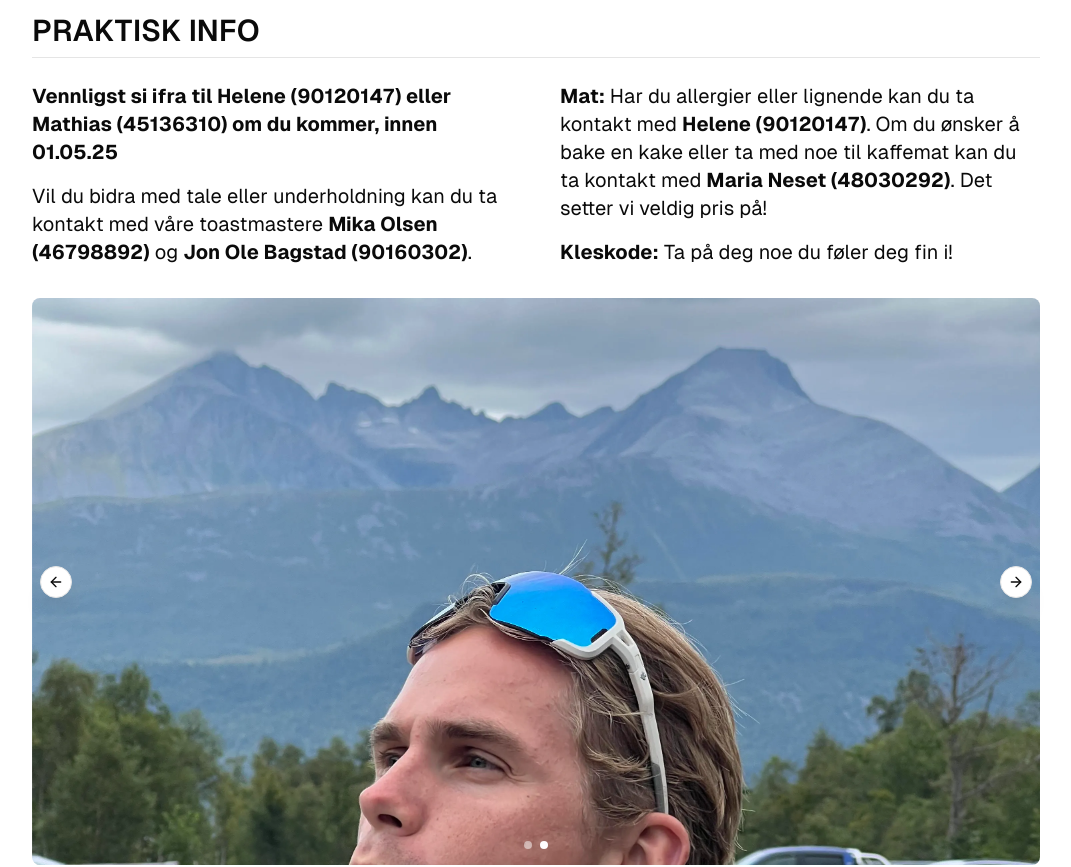
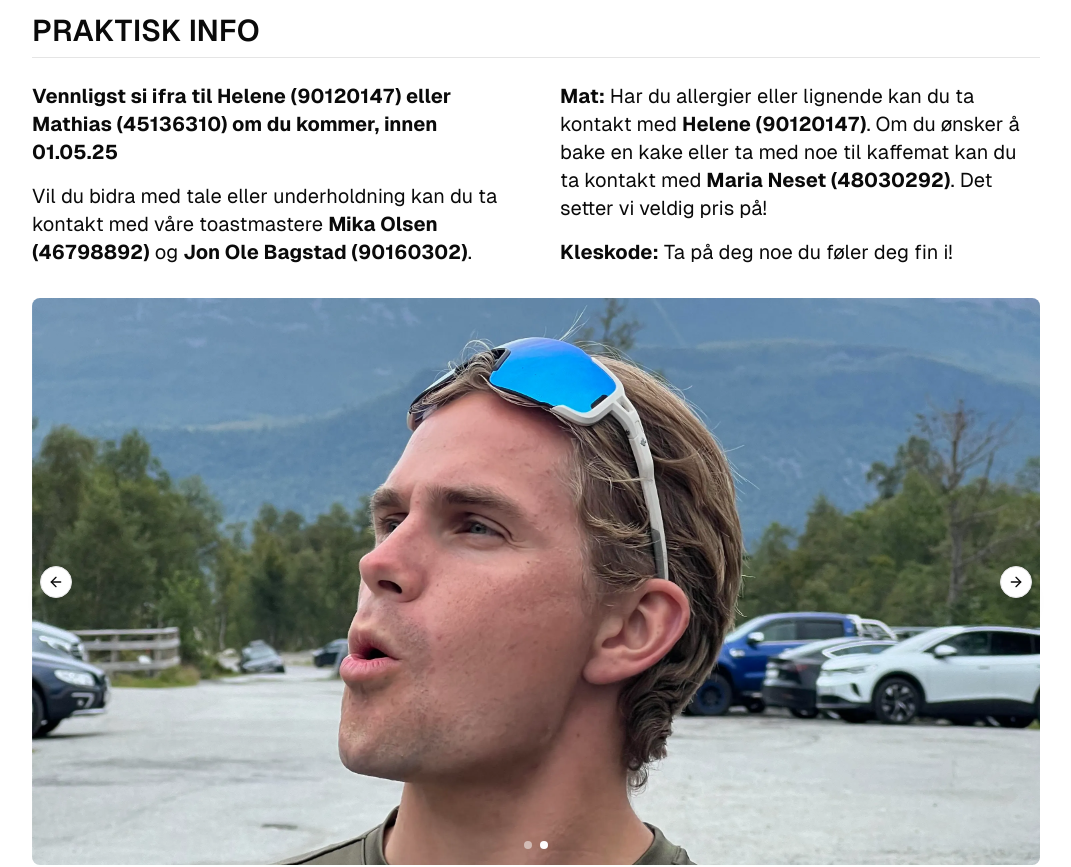
Before and after one commit to hellstromsamuel/heleneogmathias.no, a Next.js app: page / in a window 1280 px wide. Shown: the part 1889-2756 px from the top of the page, without its empty margins (104-1175 px from the left). Built offline with nearby package versions, Linux system fonts and the light colour scheme; a web font is replaced by a local one.

Commit message:
Enhance layout by adding bottom padding to main section and adjust image properties for 'Jon Ole' in the carousel.

```diff
--- a/src/app/page.tsx
+++ b/src/app/page.tsx
@@ -13,7 +13,7 @@ export default function Home() {
         </h1>
       </header>
 
-      <main className="flex flex-col items-center space-y-8 px-2 mx-auto max-w-5xl text-xl">
+      <main className="flex flex-col items-center space-y-8 px-2 pb-8 mx-auto max-w-5xl text-xl">
         <ImageCarousel
           images={[
             {
@@ -137,7 +137,10 @@ export default function Home() {
             <ImageCarousel
               images={[
                 { src: "toastmastere/Mika.webp" },
-                { src: "toastmastere/Jon Ole.webp" },
+                {
+                  src: "toastmastere/Jon Ole.webp",
+                  tailwindClass: "object-[0_80%]",
+                },
               ]}
               autoPlay={true}
             />
```
